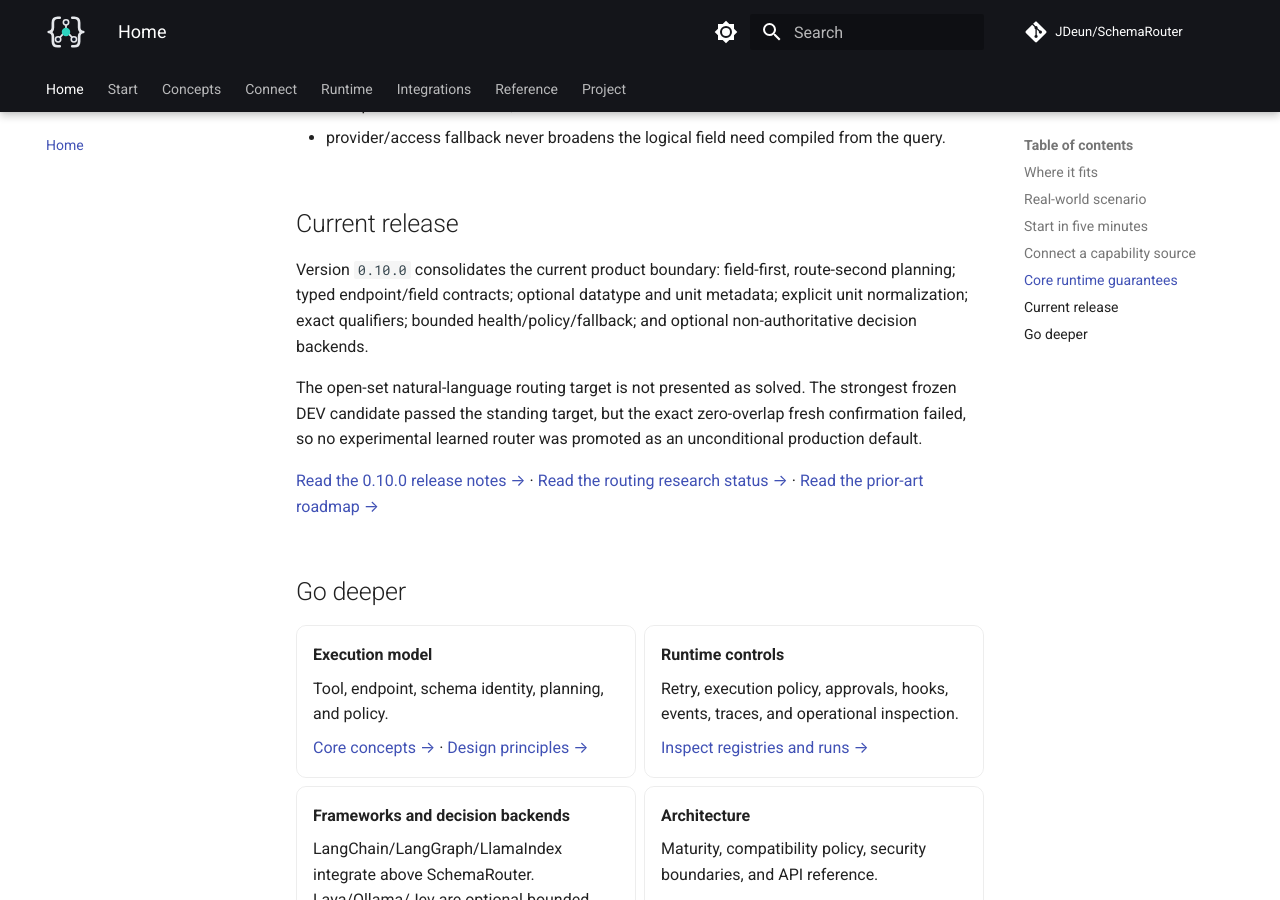
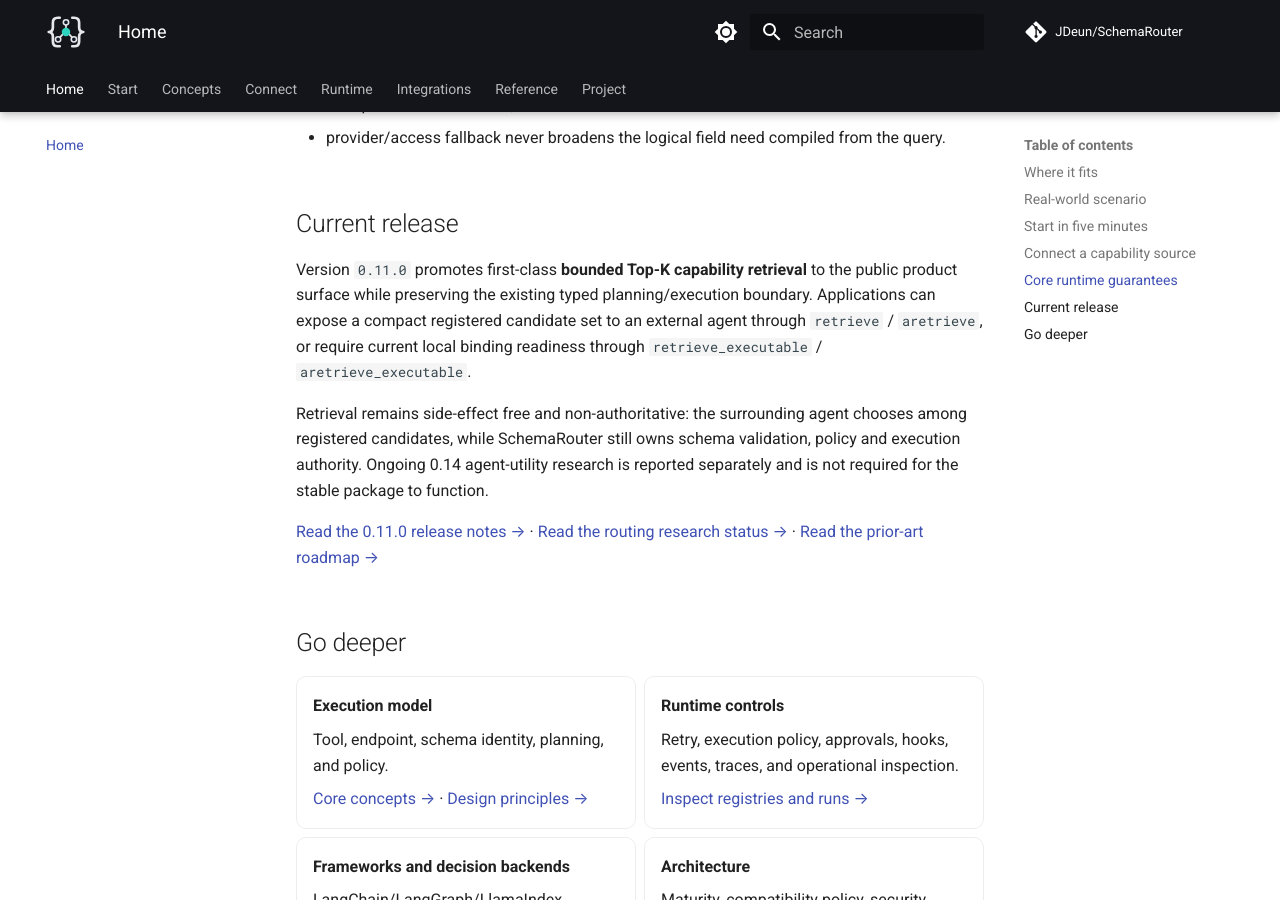
Before and after one commit to JDeun/SchemaRouter, an MkDocs documentation site: the page built from docs/index.md, in a window 1280 px wide and 900 px high, scrolled down 4125 px. Built offline with MkDocs 1.6.1 and Material for MkDocs 9.7.7, drawn with Linux system fonts in a browser that asks for light colours; comment, search, counter and statistics services are not loaded; some of the changed text lies outside the part shown.

Commit message:
docs: update landing page for 0.11.0

```diff
--- a/docs/index.md
+++ b/docs/index.md
@@ -5,7 +5,7 @@
 
 <div class="sr-hero" markdown>
 
-<span class="sr-kicker">SchemaRouter 0.10.0</span>
+<span class="sr-kicker">SchemaRouter 0.11.0</span>
 
 # Put a typed execution boundary between agents and tools
 
@@ -170,15 +170,17 @@ flow and never becomes executable automatically.
 
 ## Current release
 
-Version `0.10.0` consolidates the current product boundary: field-first, route-second planning;
-typed endpoint/field contracts; optional datatype and unit metadata; explicit unit normalization;
-exact qualifiers; bounded health/policy/fallback; and optional non-authoritative decision backends.
+Version `0.11.0` promotes first-class **bounded Top-K capability retrieval** to the public product
+surface while preserving the existing typed planning/execution boundary. Applications can expose a
+compact registered candidate set to an external agent through `retrieve` / `aretrieve`, or require
+current local binding readiness through `retrieve_executable` / `aretrieve_executable`.
 
-The open-set natural-language routing target is not presented as solved. The strongest frozen DEV
-candidate passed the standing target, but the exact zero-overlap fresh confirmation failed, so no
-experimental learned router was promoted as an unconditional production default.
+Retrieval remains side-effect free and non-authoritative: the surrounding agent chooses among
+registered candidates, while SchemaRouter still owns schema validation, policy and execution
+authority. Ongoing 0.14 agent-utility research is reported separately and is not required for the
+stable package to function.
 
-[Read the 0.10.0 release notes →](releases/0.10.0.md) ·
+[Read the 0.11.0 release notes →](releases/0.11.0.md) ·
 [Read the routing research status →](research/routing-status.md) ·
 [Read the prior-art roadmap →](research/prior-art-roadmap.md)
 
```
